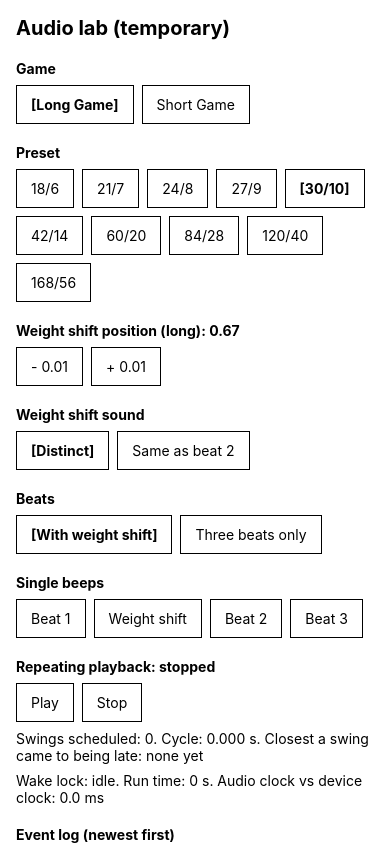
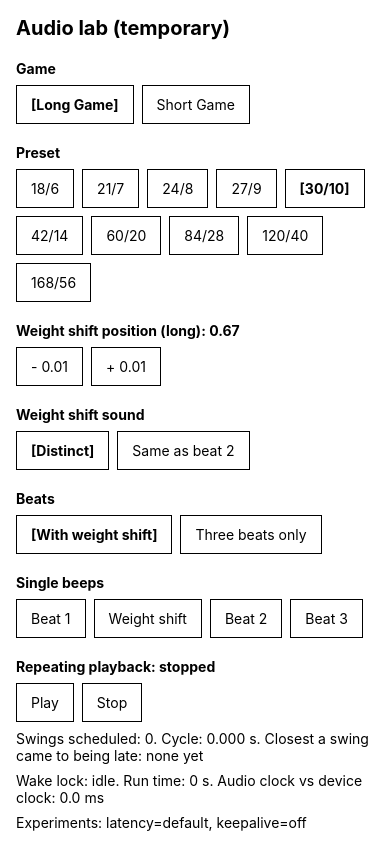
Before and after one commit to caragiulioni/golf-tempo, a React Native app: screen / in a window 390 px wide. Shown: the top 845 px of the page. Built offline with nearby package versions, Linux system fonts and the light colour scheme.

Commit message:
Add audio lab experiments (latency hint, iOS keep-alive), Copy log button, device info
Docs: Audio lab becomes a temporary menu item in spec 3 and is removed in spec 6;
porting guide records Mac, Pixel 6 and iPad results so far.

```diff
--- a/src/app/dev/AudioLab.tsx
+++ b/src/app/dev/AudioLab.tsx
@@ -10,6 +10,8 @@ import {
   type AudioAdapter,
   type Player,
   type PlayerState,
+  type WebAudioAdapter,
+  type WebAudioOptions,
   type ScheduledBeep,
   type ScheduledSwing,
   type WakeLockStatus,
@@ -42,12 +44,32 @@ function Button({ label, onPress, selected }: { label: string; onPress: () => vo
 type RunStats = { swings: number; minLeadMs: number; lastCycle: number };
 const EMPTY_STATS: RunStats = { swings: 0, minLeadMs: Number.POSITIVE_INFINITY, lastCycle: 0 };
 const LOG_LINES_SHOWN = 10;
+/** The Copy log button includes this many lines, so a long session is not cut off. */
+const LOG_LINES_KEPT = 300;
+
+/**
+ * Experiments, switched on from the page address:
+ *   ?latency=playback   a bigger audio buffer (try on Android if sound crackles)
+ *   ?keepalive=1        a silent audio element that may keep iOS playing on lock
+ */
+function readExperiments(): WebAudioOptions {
+  if (typeof location === 'undefined') return {};
+  const params = new URLSearchParams(location.search);
+  const latency = params.get('latency');
+  const options: WebAudioOptions = {};
+  if (latency === 'interactive' || latency === 'balanced' || latency === 'playback') {
+    options.latencyHint = latency;
+  }
+  if (params.get('keepalive') === '1') options.keepAlive = true;
+  return options;
+}
+const EXPERIMENTS = readExperiments();
 const CLOCK_READOUT_INTERVAL_MS = 1000;
 
 type RunClock = { seconds: number; driftMs: number };
 
 export default function AudioLab() {
-  const adapterRef = useRef<AudioAdapter | null>(null);
+  const adapterRef = useRef<WebAudioAdapter | null>(null);
   const playerRef = useRef<Player | null>(null);
   const [playerState, setPlayerState] = useState<PlayerState>('stopped');
   const [stats, setStats] = useState<RunStats>(EMPTY_STATS);
@@ -60,7 +82,7 @@ export default function AudioLab() {
 
   function addLog(text: string) {
     const time = new Date().toLocaleTimeString();
-    setLog((lines) => [`${time}  ${text}`, ...lines].slice(0, LOG_LINES_SHOWN));
+    setLog((lines) => [`${time}  ${text}`, ...lines].slice(0, LOG_LINES_KEPT));
   }
   const [category, setCategory] = useState<Category>('long');
   const [preset, setPreset] = useState<Preset>(PRESETS.long[4]);
@@ -68,9 +90,15 @@ export default function AudioLab() {
   const [toneStyle, setToneStyle] = useState<WeightShiftToneStyle>('distinct');
   const [includeWeightShift, setIncludeWeightShift] = useState(true);
   const [report, setReport] = useState<string[]>([]);
+  const [copyStatus, setCopyStatus] = useState('');
+  const [copyFallback, setCopyFallback] = useState('');
 
-  function getAdapterNow(): AudioAdapter {
-    if (!adapterRef.current) adapterRef.current = createWebAudioAdapter();
+  function getAdapterNow(): WebAudioAdapter {
+    if (!adapterRef.current) {
+      const adapter = createWebAudioAdapter(EXPERIMENTS);
+      adapter.onStateChange((state) => addLog(`Audio context: ${state}`));
+      adapterRef.current = adapter;
+    }
     return adapterRef.current;
   }
 
@@ -113,6 +141,41 @@ export default function AudioLab() {
       playerRef.current = player;
     }
     return playerRef.current;
+  }
+
+  /** Everything needed to understand a test run, as plain text to paste into a message. */
+  function buildLogText(): string {
+    const info = adapterRef.current?.info() ?? null;
+    const ms = (seconds: number | null | undefined) =>
+      seconds === null || seconds === undefined ? 'not reported' : `${(seconds * 1000).toFixed(1)} ms`;
+    return [
+      'Swing Tempo audio lab log',
+      `Copied at: ${new Date().toString()}`,
+      `Page: ${typeof location === 'undefined' ? 'unknown' : location.href}`,
+      `Browser: ${typeof navigator === 'undefined' ? 'unknown' : navigator.userAgent}`,
+      `Experiments: latency=${EXPERIMENTS.latencyHint ?? 'default'}, keepalive=${EXPERIMENTS.keepAlive ? 'on' : 'off'}`,
+      `Audio context: ${info ? `${info.state}, ${info.sampleRate} Hz, base latency ${ms(info.baseLatencySeconds)}, output latency ${ms(info.outputLatencySeconds)}` : 'not created yet (nothing played)'}`,
+      `Selected: ${category} game, preset ${presetLabel(preset)}, weight shift ${settings[category].toFixed(2)}, ${toneStyle} tone, ${includeWeightShift ? 'with' : 'without'} weight shift`,
+      `Player: ${playerState}. Wake lock: ${wakeLock}`,
+      `Run time: ${clock.seconds.toFixed(0)} s. Audio clock vs device clock: ${clock.driftMs.toFixed(1)} ms`,
+      `Swings scheduled: ${stats.swings}. Closest a swing came to being late: ${Number.isFinite(stats.minLeadMs) ? `${stats.minLeadMs.toFixed(0)} ms ahead` : 'none yet'}`,
+      '',
+      'Event log (newest first):',
+      ...(log.length ? log : ['(empty)']),
+    ].join('\n');
+  }
+
+  async function copyLog() {
+    const text = buildLogText();
+    try {
+      await navigator.clipboard.writeText(text);
+      setCopyStatus(`Copied ${log.length} log lines. Paste them into a message.`);
+      setCopyFallback('');
+    } catch {
+      // Some browsers block copying. Show the text so it can be selected by hand.
+      setCopyStatus('Could not copy automatically. Select the text below and copy it.');
+      setCopyFallback(text);
+    }
   }
 
   const swingOptions = { preset, settings, includeWeightShift, toneStyle };
@@ -234,10 +297,19 @@ export default function AudioLab() {
         Wake lock: {wakeLock}. Run time: {clock.seconds.toFixed(0)} s. Audio clock vs device clock:{' '}
         {clock.driftMs.toFixed(1)} ms
       </Text>
-      <Text style={styles.label}>Event log (newest first)</Text>
-      {log.map((line, i) => (
+      <Text>
+        Experiments: latency={EXPERIMENTS.latencyHint ?? 'default'}, keepalive=
+        {EXPERIMENTS.keepAlive ? 'on' : 'off'}
+      </Text>
+      <Text style={styles.label}>Event log (newest first, last {LOG_LINES_SHOWN} shown)</Text>
+      {log.slice(0, LOG_LINES_SHOWN).map((line, i) => (
         <Text key={i}>{line}</Text>
       ))}
+      <View style={styles.row}>
+        <Button label="Copy log" onPress={copyLog} />
+      </View>
+      {copyStatus ? <Text>{copyStatus}</Text> : null}
+      {copyFallback ? <Text selectable>{copyFallback}</Text> : null}
 
       <Text style={styles.label}>One swing</Text>
       <View style={styles.row}>
--- a/src/audio/index.ts
+++ b/src/audio/index.ts
@@ -16,5 +16,10 @@ export {
   type ScheduledSwing,
   type SwingOptions,
 } from './player';
-export { createWebAudioAdapter } from './webAudio';
+export {
+  createWebAudioAdapter,
+  type WebAudioAdapter,
+  type WebAudioInfo,
+  type WebAudioOptions,
+} from './webAudio';
 export { attachWebSession, type WakeLockStatus, type WebSessionListeners } from './webSession';
--- a/src/audio/player.ts
+++ b/src/audio/player.ts
@@ -165,6 +165,7 @@ export function createPlayer(adapter: AudioAdapter, initialListeners: PlayerList
     run++;
     clearTimers();
     adapter.stopAll();
+    adapter.release?.();
     setState('paused');
   });
 
@@ -195,6 +196,7 @@ export function createPlayer(adapter: AudioAdapter, initialListeners: PlayerList
       run++;
       clearTimers();
       adapter.stopAll();
+      adapter.release?.();
       options = null;
       setState('stopped');
     },
--- a/src/audio/types.ts
+++ b/src/audio/types.ts
@@ -21,4 +21,6 @@ export interface AudioAdapter {
    * Returns a function that removes the listener.
    */
   onSuspended(listener: () => void): () => void;
+  /** Optional. Called when playback ends (stopped or paused), so the platform can let go of the audio session. */
+  release?(): void;
 }
--- a/src/audio/webAudio.ts
+++ b/src/audio/webAudio.ts
@@ -1,24 +1,58 @@
 import { TONES } from './tones';
 import type { AudioAdapter, Voice } from './types';
+import { createKeepAlive } from './webKeepAlive';
 
 /** Peak volume of one beep (0 to 1). Leaves room so overlapping beeps do not clip. */
 const PEAK_GAIN = 0.4;
+
+export type WebAudioOptions = {
+  /**
+   * EXPERIMENT. 'playback' asks the browser for a bigger audio buffer, which is
+   * harder to upset but adds a little output delay. Default: the browser's choice.
+   */
+  latencyHint?: AudioContextLatencyCategory;
+  /** EXPERIMENT. Keep a silent audio element playing so iOS may keep audio on lock. */
+  keepAlive?: boolean;
+};
+
+/** What the browser says about its audio, for the Copy log button. */
+export type WebAudioInfo = {
+  state: string;
+  sampleRate: number;
+  baseLatencySeconds: number | null;
+  outputLatencySeconds: number | null;
+  latencyHint: string;
+  keepAlive: boolean;
+};
+
+export type WebAudioAdapter = AudioAdapter & {
+  /** null until the first tap creates the audio context. */
+  info(): WebAudioInfo | null;
+  /** Every change of the audio context state, for example running, suspended, interrupted. */
+  onStateChange(listener: (state: string) => void): () => void;
+};
 
 /**
  * Web Audio version of the adapter. The only file that touches AudioContext.
  * Beeps are scheduled on the audio clock (AudioContext.currentTime).
  */
-export function createWebAudioAdapter(): AudioAdapter {
+export function createWebAudioAdapter(options: WebAudioOptions = {}): WebAudioAdapter {
+  const keepAlive = options.keepAlive ? createKeepAlive() : null;
+  const stateListeners = new Set<(state: string) => void>();
   let context: AudioContext | null = null;
   let active = new Set<OscillatorNode>();
   const suspendedListeners = new Set<() => void>();
 
   function getContext(): AudioContext {
     if (!context) {
-      context = new AudioContext();
+      context = options.latencyHint
+        ? new AudioContext({ latencyHint: options.latencyHint })
+        : new AudioContext();
       // Safari reports 'interrupted' when the phone takes audio away (lock, call).
       context.onstatechange = () => {
-        if (context && context.state !== 'running') {
+        if (!context) return;
+        for (const listener of stateListeners) listener(context.state);
+        if (context.state !== 'running') {
           for (const listener of suspendedListeners) listener();
         }
       };
@@ -28,7 +62,8 @@ export function createWebAudioAdapter(): AudioAdapter {
 
   return {
     async unlock() {
-      // Creating and resuming the context must happen inside a user tap.
+      // Both of these must happen inside a user tap, before the first await.
+      keepAlive?.start();
       const ctx = getContext();
       if (ctx.state !== 'running') await ctx.resume();
     },
@@ -68,6 +103,29 @@ export function createWebAudioAdapter(): AudioAdapter {
       }
     },
 
+    release() {
+      keepAlive?.stop();
+    },
+
+    info() {
+      if (!context) return null;
+      return {
+        state: context.state,
+        sampleRate: context.sampleRate,
+        baseLatencySeconds: typeof context.baseLatency === 'number' ? context.baseLatency : null,
+        outputLatencySeconds: typeof context.outputLatency === 'number' ? context.outputLatency : null,
+        latencyHint: options.latencyHint ?? 'default',
+        keepAlive: Boolean(keepAlive),
+      };
+    },
+
+    onStateChange(listener) {
+      stateListeners.add(listener);
+      return () => {
+        stateListeners.delete(listener);
+      };
+    },
+
     onSuspended(listener) {
       suspendedListeners.add(listener);
       return () => {
--- /dev/null
+++ b/src/audio/webKeepAlive.ts
@@ -0,0 +1,70 @@
+/**
+ * WEB ONLY, EXPERIMENT. A silent looping <audio> element, plus Safari's audio session
+ * setting. Some iPhones and iPads keep playing when the screen locks if the page looks
+ * like a media player. Not guaranteed. Turned on with ?keepalive=1 in the audio lab.
+ */
+
+const SAMPLE_RATE = 8000;
+const SECONDS = 1;
+
+/** One second of silence as a WAV file, built in code so no file is needed. */
+function silentWavUrl(): string {
+  const samples = SAMPLE_RATE * SECONDS;
+  const buffer = new ArrayBuffer(44 + samples * 2);
+  const view = new DataView(buffer);
+  const writeText = (offset: number, text: string) => {
+    for (let i = 0; i < text.length; i++) view.setUint8(offset + i, text.charCodeAt(i));
+  };
+  writeText(0, 'RIFF');
+  view.setUint32(4, 36 + samples * 2, true);
+  writeText(8, 'WAVE');
+  writeText(12, 'fmt ');
+  view.setUint32(16, 16, true); // size of this block
+  view.setUint16(20, 1, true); // plain PCM
+  view.setUint16(22, 1, true); // mono
+  view.setUint32(24, SAMPLE_RATE, true);
+  view.setUint32(28, SAMPLE_RATE * 2, true); // bytes per second
+  view.setUint16(32, 2, true); // bytes per sample
+  view.setUint16(34, 16, true); // bits per sample
+  writeText(36, 'data');
+  view.setUint32(40, samples * 2, true);
+  // The sample data is already all zeros, which is silence.
+  return URL.createObjectURL(new Blob([buffer], { type: 'audio/wav' }));
+}
+
+export type KeepAlive = {
+  /** Call from inside the user's tap, before any await. */
+  start(): void;
+  stop(): void;
+};
+
+export function createKeepAlive(): KeepAlive {
+  let audio: HTMLAudioElement | null = null;
+  let url: string | null = null;
+
+  return {
+    start() {
+      if (typeof document === 'undefined') return;
+      try {
+        // Tells Safari this page is playing audio for its own sake (Safari 16.4 and later).
+        const session = (navigator as unknown as { audioSession?: { type: string } }).audioSession;
+        if (session) session.type = 'playback';
+      } catch {
+        // Not supported.
+      }
+      if (audio) {
+        void audio.play().catch(() => {});
+        return;
+      }
+      url = silentWavUrl();
+      audio = new Audio(url);
+      audio.loop = true;
+      audio.setAttribute('playsinline', '');
+      void audio.play().catch(() => {});
+    },
+
+    stop() {
+      if (audio) audio.pause();
+    },
+  };
+}
```
Also changed, not shown: .kiro/specs/_index.md, .kiro/specs/audio-playback/tasks.md, 1 other file (tests, documents, lock files or other folders).
